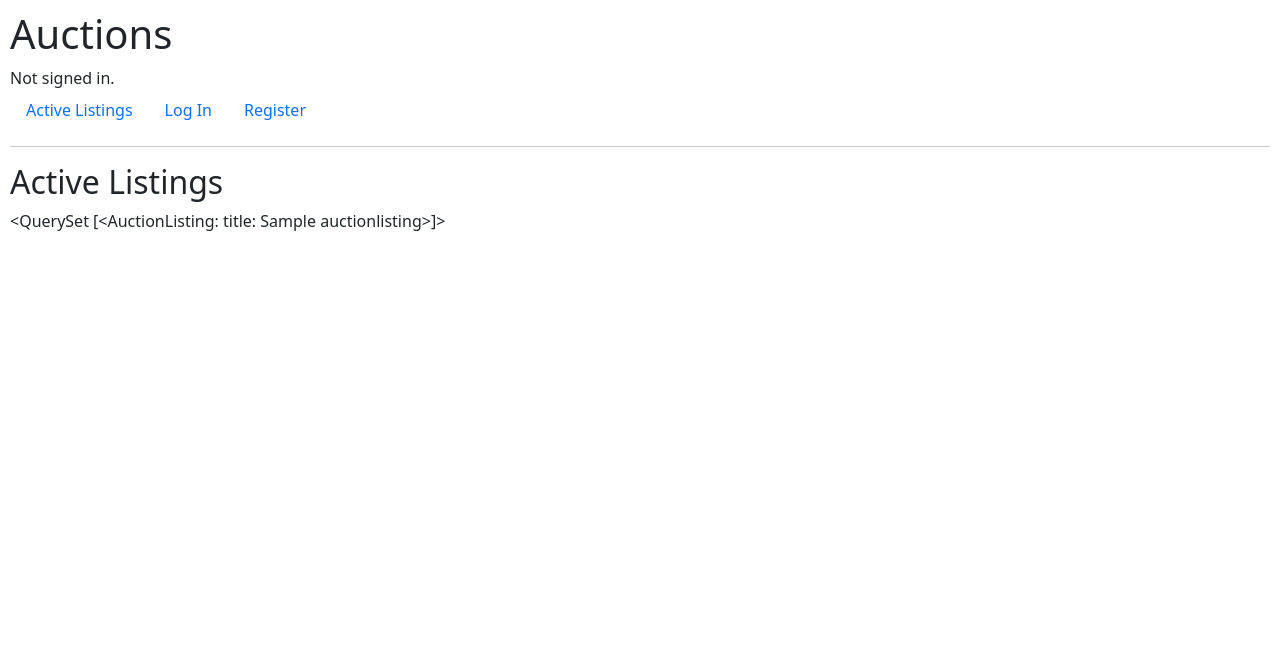
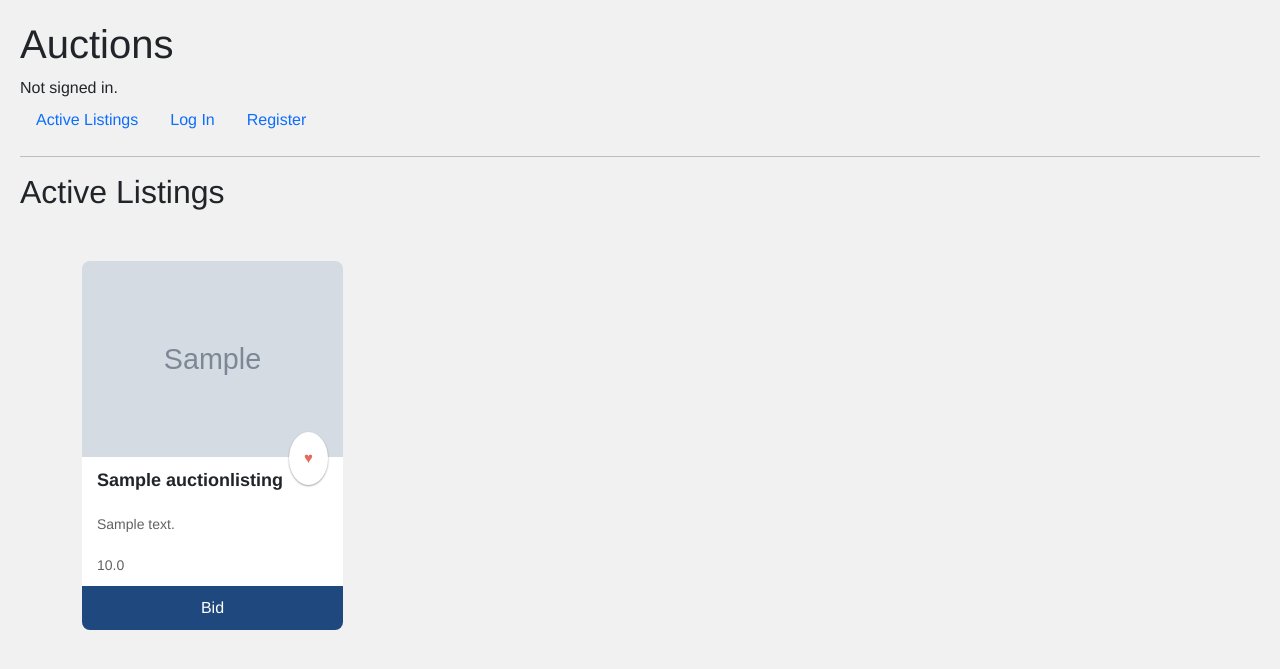
Before and after one commit to minprog-platforms/project-commerce-django-LauraKoelewijn, a Django app: page / in a window 1280 px wide. Shown: the top 669 px of the page. Run offline with Django 3.2, Linux system fonts and the light colour scheme; tables that the repository leaves empty hold one stand-in row (values such as "Sample post"); grey boxes marked "Sample" are stand-in pictures.

Commit message:
Made active listings page

```diff
--- a/auctions/models.py
+++ b/auctions/models.py
@@ -12,5 +12,5 @@ class AuctionListing(models.Model):
     photo = models.URLField()
     category = models.CharField(max_length=20)
 
-    def __str__(self):
-        return f"title: {self.title}"
+    # def __str__(self):
+    #     return f"Title: {self.title} description: {self.description} photo: {self.photo}"
--- a/auctions/static/auctions/styles.css
+++ b/auctions/static/auctions/styles.css
@@ -1,3 +1,104 @@
 body {
-    padding: 10px;
+    padding: 20px;
 }
+
+ /* Helper Styles */
+body {
+    font-family: Helvetica, sans-serif;
+    font-stretch: expanded;
+    background: #f1f1f1;
+}
+
+a {
+    text-decoration: none;
+}
+
+Card Styles
+
+.card-sl {
+    border-radius: 8px;
+    box-shadow: 0 4px 8px 0 rgba(0, 0, 0, 0.2), 0 6px 20px 0 rgba(0, 0, 0, 0.19);
+}
+
+.card-image img {
+    max-height: 100%;
+    max-width: 100%;
+    border-radius: 8px 8px 0px 0;
+}
+
+.card-action {
+    position: relative;
+    float: right;
+    margin-top: -25px;
+    margin-right: 15px;
+    z-index: 2;
+    color: #E26D5C;
+    background: #fff;
+    border-radius: 100%;
+    padding: 15px;
+    font-size: 15px;
+    box-shadow: 0 1px 2px 0 rgba(0, 0, 0, 0.2), 0 1px 2px 0 rgba(0, 0, 0, 0.19);
+}
+
+.card-action:hover {
+    color: #fff;
+    background: #E26D5C;
+    -webkit-animation: pulse 1.5s infinite;
+}
+
+.card-heading {
+    font-size: 18px;
+    font-weight: bold;
+    background: #fff;
+    padding: 10px 15px;
+}
+
+.card-text {
+    padding: 10px 15px;
+    background: #fff;
+    font-size: 14px;
+    color: #636262;
+}
+
+.card-button {
+    display: flex;
+    justify-content: center;
+    padding: 10px 0;
+    width: 100%;
+    background-color: #1F487E;
+    color: #fff;
+    border-radius: 0 0 8px 8px;
+}
+
+.card-button:hover {
+    text-decoration: none;
+    background-color: #1D3461;
+    color: #fff;
+
+}
+
+
+@-webkit-keyframes pulse {
+    0% {
+        -moz-transform: scale(0.9);
+        -ms-transform: scale(0.9);
+        -webkit-transform: scale(0.9);
+        transform: scale(0.9);
+    }
+
+    70% {
+        -moz-transform: scale(1);
+        -ms-transform: scale(1);
+        -webkit-transform: scale(1);
+        transform: scale(1);
+        box-shadow: 0 0 0 50px rgba(90, 153, 212, 0);
+    }
+
+    100% {
+        -moz-transform: scale(0.9);
+        -ms-transform: scale(0.9);
+        -webkit-transform: scale(0.9);
+        transform: scale(0.9);
+        box-shadow: 0 0 0 0 rgba(90, 153, 212, 0);
+    }
+} */
--- a/auctions/templates/auctions/index.html
+++ b/auctions/templates/auctions/index.html
@@ -3,6 +3,37 @@
 {% block body %}
     <h2>Active Listings</h2>
 
-    <p> {{ listing }} </p>
+
+    <div class="container" style="margin-top:50px;">
+      <div class="row">
+          <div class="col-md-3">
+              <div class="card-sl">
+                  <div class="card-image">
+                      <img
+                          src="{{ listings.photo }}" alt= "{{ listings.title }}">
+                  </div>
+
+                  <a class="card-action" href="#">&hearts;</a>
+                  <div class="card-heading">
+                      {{ listings.title }}
+                  </div>
+                  <div class="card-text">
+                      {{ listings.description }}
+                  </div>
+                  <div class="card-text">
+                      {{ listings.current_price }}
+                  </div>
+                  <a href="#" class="card-button"> Bid</a>
+              </div>
+          </div>
+      </div>
+
+
+
+
+
+
+
+
 
 {% endblock %}
--- a/auctions/views.py
+++ b/auctions/views.py
@@ -8,8 +8,11 @@ from .models import User, AuctionListing
 
 
 def index(request):
+    listing = AuctionListing.objects.all()
+    clean_listing = listing.first()
+
     return render(request, "auctions/index.html", {
-        "listing": AuctionListing.objects.all()
+        "listings": clean_listing
     })
 
 
```
